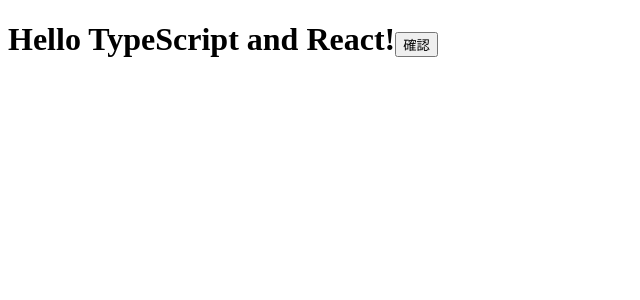
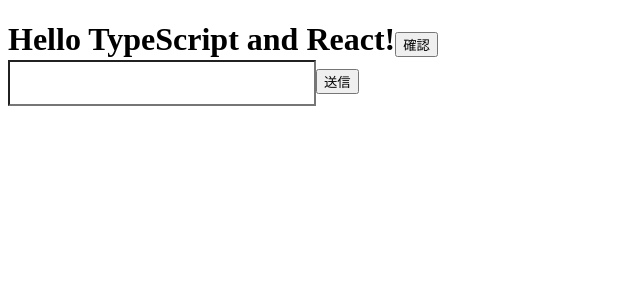
Before and after one commit to amanojs/ambit, a React app: page / in a window 1280 px wide. Shown: the top 300 px of the page, without its empty margins (0-640 px from the left). Built offline with nearby package versions, Linux system fonts and the light colour scheme; the HTML template or start-up script is replaced by a standard one; what typescript-fsa, typescript-fsa-reducers would draw is missing.

Commit message:
InputのRefを実装

```diff
--- a/src/components/App.tsx
+++ b/src/components/App.tsx
@@ -1,5 +1,7 @@
 import * as React from 'react'
 import { Button } from './atoms/Button'
+
+import PostForm from './molecules/PostForm'
 
 export interface AppProps {
   compiler: string
@@ -12,6 +14,9 @@
       <h1>
         Hello {this.props.compiler} and {this.props.framework}!
         <Button click_event={() => {}} name="確認" />
+        <div>
+          <PostForm />
+        </div>
       </h1>
     )
   }
--- a/src/components/atoms/Button.tsx
+++ b/src/components/atoms/Button.tsx
@@ -1,7 +1,7 @@
 import * as React from 'react'
 
 interface Props {
-  click_event: Function
+  click_event(): void
   name?: string
   bgcolor?: string
   color?: string
@@ -13,7 +13,8 @@
       <input
         type="button"
         className="button"
-        onClick={() => props.click_event}
+        //()がないと動きません。
+        onClick={() => props.click_event()}
         value={props.name}
       />
 
--- a/src/components/atoms/InputText.tsx
+++ b/src/components/atoms/InputText.tsx
@@ -7,10 +7,14 @@
   color?: string
 }
 
-export const InputText: React.FC<Props> = props => {
+//子供サイド
+export const InputText = React.forwardRef(
+  (props: Props, ref: React.MutableRefObject<HTMLInputElement>) => {
+    // const MailInput = React.forwardRef((props, ref: React.MutableRefObject<HTMLInputElement>) => {
+    // 本来は上のように定義するっぽいけど長すぎやん
     return (
       <React.Fragment>
-      <input type="text" value="" className="input_text" />
+        <input ref={ref} type="text" className="input_text" />
         <style jsx>{`
           .input_text {
             width: ${props.width};
@@ -22,6 +26,24 @@
       </React.Fragment>
     )
   }
+)
+
+// Refじゃない版
+// export const InputText: React.FC<Props> = props => {
+//   return (
+//     <React.Fragment>
+//       <input type="text" value="" className="input_text" />
+//       <style jsx>{`
+//         .input_text {
+//           width: ${props.width};
+//           height: ${props.height};
+//           background-color: ${props.bgcolor};
+//           color: ${props.color};
+//         }
+//       `}</style>
+//     </React.Fragment>
+//   )
+// }
 
 InputText.defaultProps = {
   width: '300px',
--- a/src/components/molecules/PostForm/PostForm.tsx
+++ b/src/components/molecules/PostForm/PostForm.tsx
@@ -8,14 +8,18 @@
 type Props = OwnProps & PostHandler
 
 export const PostForm: React.FC<Props> = props => {
+  //親側でRefを作る
+  const inputRef = React.useRef({} as HTMLInputElement)
   const testFunction = () => {
-    console.log('これpython?')
+    console.log('inputの値は' + inputRef.current.value)
+    inputRef.current.value = ''
   }
   return (
     <React.Fragment>
       <form action="">
-        <InputText />
-        <Button click_event={props.addPost} />
+        <InputText ref={inputRef} />
+        {/* <Button click_event={props.addPost} /> */}
+        <Button click_event={testFunction} />
       </form>
     </React.Fragment>
   )
```
Lines whose indentation alone changed are shown as unchanged.
